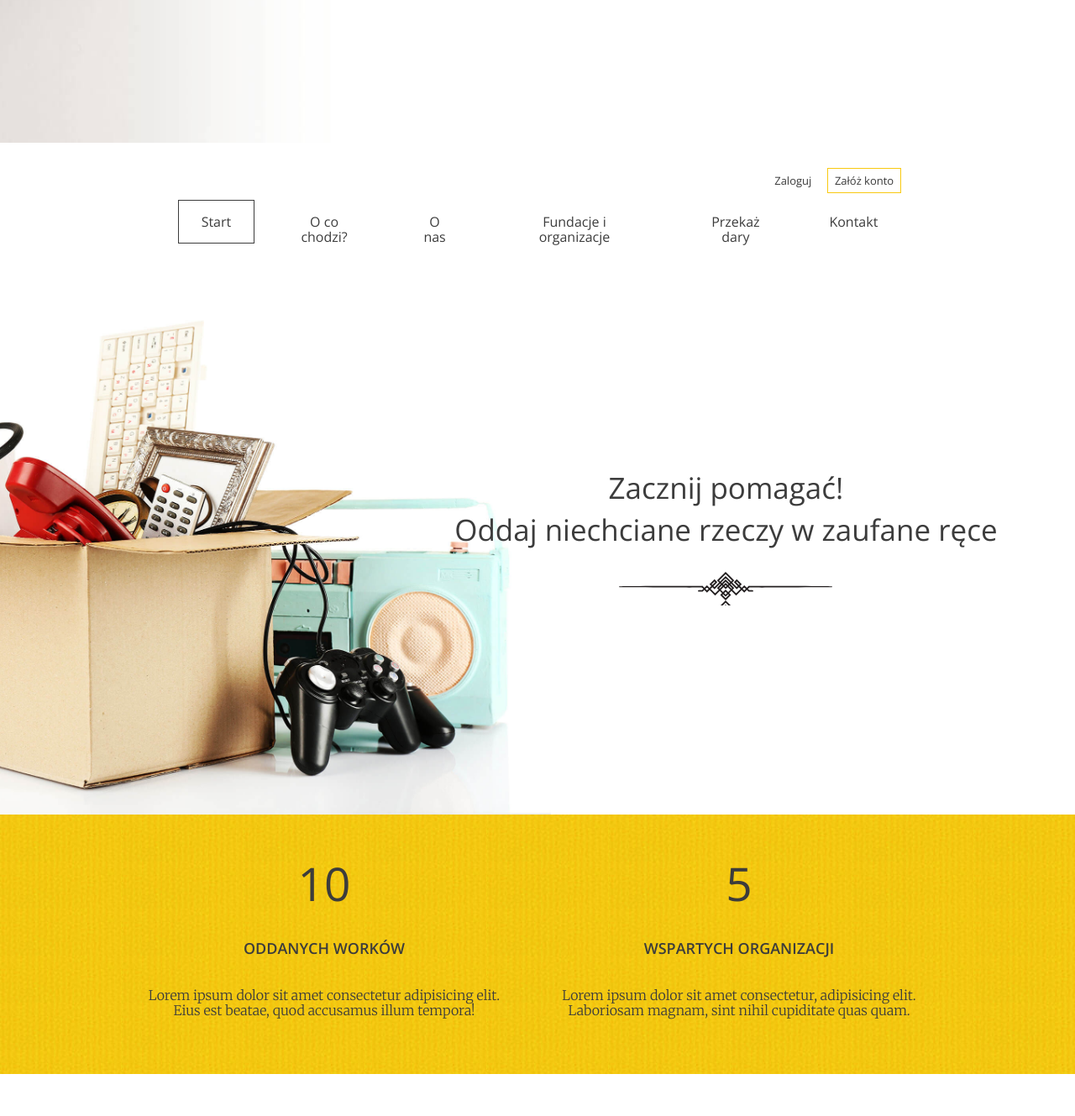
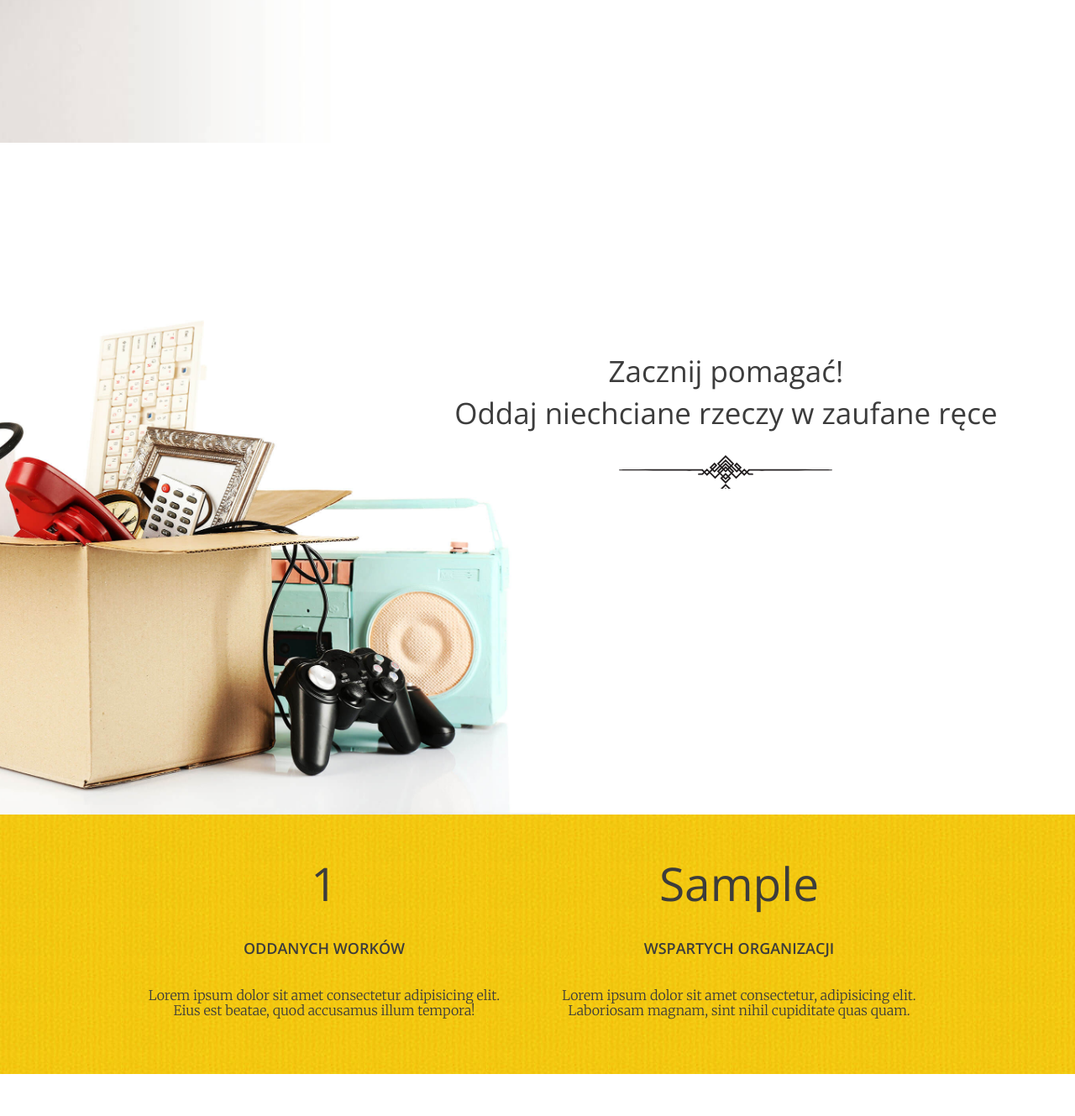
Before and after one commit to Szymonx94/App_give_it_to_good_hands, a Django app: template app_good_hands/goodplan/templates/index.html in a window 1280 px wide. Shown: the part 630-1959 px from the top of the page at 84% size. Run offline with Django 4.2, Linux system fonts and the light colour scheme; the template is opened without the code that fills it: most values are stand-ins (such as "Sample title", 1, 10 or a date in 2020).

Commit message:
Add dynamic static

```diff
--- a/app_good_hands/goodplan/templates/index.html
+++ b/app_good_hands/goodplan/templates/index.html
@@ -14,21 +14,21 @@
   </head>
   <body>
     <header class="header--main-page">
-      <nav class="container container--70">
-        <ul class="nav--actions">
-          <li><a href="" class="btn btn--small btn--without-border">Zaloguj</a></li>
-          <li><a href="#" class="btn btn--small btn--highlighted">Załóż konto</a></li>
-        </ul>
+<!--      <nav class="container container&#45;&#45;70">-->
+<!--        <ul class="nav&#45;&#45;actions">-->
+<!--          <li><a href="" class="btn btn&#45;&#45;small btn&#45;&#45;without-border">Zaloguj</a></li>-->
+<!--          <li><a href="#" class="btn btn&#45;&#45;small btn&#45;&#45;highlighted">Załóż konto</a></li>-->
+<!--        </ul>-->
 
-        <ul>
-          <li><a href="" class="btn btn--without-border active">Start</a></li>
-          <li><a href="#steps" class="btn btn--without-border">O co chodzi?</a></li>
-          <li><a href="#about-us" class="btn btn--without-border">O nas</a></li>
-          <li><a href="#help" class="btn btn--without-border">Fundacje i organizacje</a></li>
-          <li><a href="form.html" class="btn btn--without-border">Przekaż dary</a></li>
-          <li><a href="#contact" class="btn btn--without-border">Kontakt</a></li>
-        </ul>
-      </nav>
+<!--        <ul>-->
+<!--          <li><a href="" class="btn btn&#45;&#45;without-border active">Start</a></li>-->
+<!--          <li><a href="#steps" class="btn btn&#45;&#45;without-border">O co chodzi?</a></li>-->
+<!--          <li><a href="#about-us" class="btn btn&#45;&#45;without-border">O nas</a></li>-->
+<!--          <li><a href="#help" class="btn btn&#45;&#45;without-border">Fundacje i organizacje</a></li>-->
+<!--          <li><a href="form.html" class="btn btn&#45;&#45;without-border">Przekaż dary</a></li>-->
+<!--          <li><a href="#contact" class="btn btn&#45;&#45;without-border">Kontakt</a></li>-->
+<!--        </ul>-->
+<!--      </nav>-->
 
       <div class="slogan container container--90">
         <div class="slogan--item">
@@ -43,13 +43,13 @@
     <section id="stats" class="stats">
       <div class="container container--85">
         <div class="stats--item">
-          <em>10</em>
+          <em>{{ total_bags }}</em>
           <h3>Oddanych worków</h3>
           <p>Lorem ipsum dolor sit amet consectetur adipisicing elit. Eius est beatae, quod accusamus illum tempora!</p>
         </div>
 
         <div class="stats--item">
-          <em>5</em>
+          <em>{{ supported_org }}</em>
           <h3>Wspartych organizacji</h3>
           <p>Lorem ipsum dolor sit amet consectetur, adipisicing elit. Laboriosam magnam, sint nihil cupiditate quas quam.</p>
         </div>
```
Also changed, not shown: app_good_hands/goodplan/views.py (+11 -4 lines).
